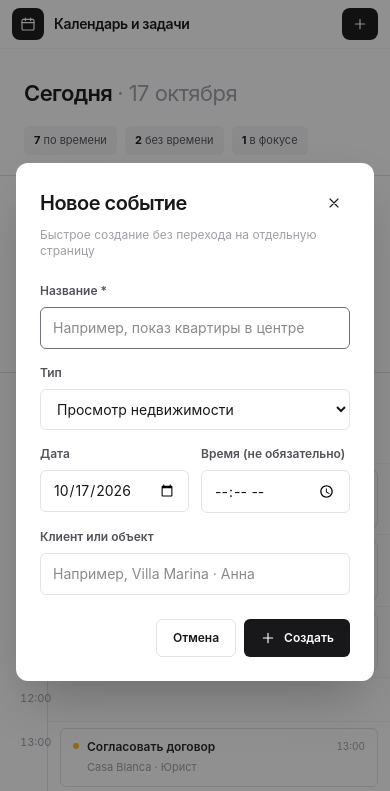
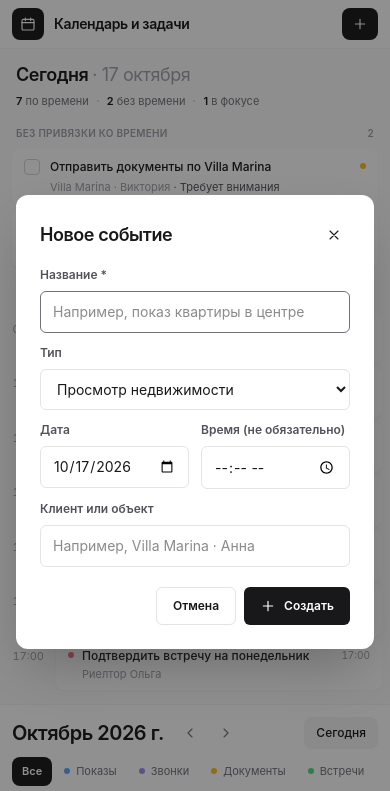
Before and after one commit to markxxv/crm-calendar, a website: page index.html in a window 390 px wide. Both pictures are taken after a click on the button 360 px from the left and 24 px from the top of the page. Shown: the top 791 px of the page. Drawn offline with nearby package versions, Linux system fonts and the light colour scheme.

Commit message:
design: slim day drawer and today agenda, lighter cards and iPad-friendly responsive layout

```diff
--- a/index.html
+++ b/index.html
@@ -321,38 +321,46 @@
             x-show="selectedDate"
             x-cloak
             x-transition.opacity.duration.150ms
-            class="absolute inset-y-0 right-0 z-30 flex w-full flex-col border-l border-zinc-200 bg-white shadow-[-1rem_0_2.5rem_rgb(0_0_0_/_0.06)] sm:w-(--today-panel-width)"
+            class="fixed inset-y-0 right-0 z-40 flex w-full flex-col bg-white shadow-2xl sm:w-(--drawer-width) xl:absolute xl:z-30 xl:h-full xl:border-l xl:border-zinc-100 xl:shadow-[-1rem_0_2.5rem_rgb(0_0_0_/_0.04)]"
             aria-label="События выбранного дня"
           >
-            <div class="border-b border-zinc-200 px-6 pt-7 pb-5">
-              <div class="flex items-start justify-between gap-4">
-                <div>
-                  <p class="text-[0.625rem] font-bold tracking-widest text-zinc-400 uppercase">
-                    Детали дня
-                  </p>
+            <div class="shrink-0 border-b border-zinc-100 px-4 py-3 sm:px-5">
+              <div class="flex min-w-0 items-center justify-between gap-2">
                 <h2
-                    class="mt-2 text-xl font-semibold tracking-tight"
+                  class="min-w-0 text-[0.9375rem] font-semibold tracking-tight"
                   x-text="selectedDate && formatDate(selectedDate)"
                 ></h2>
-                </div>
+                <div class="flex shrink-0 items-center gap-1">
+                  <button
+                    type="button"
+                    @click="openCreate(selectedDate)"
+                    aria-label="Добавить событие на выбранный день"
+                    class="grid size-8 place-items-center rounded-lg bg-zinc-100 text-zinc-700 hover:bg-zinc-200"
+                  >
+                    <svg class="icon size-4" aria-hidden="true">
+                      <use href="#i-plus"></use>
+                    </svg>
+                  </button>
                   <button
                     type="button"
                     @click="selectedDate = null"
                     aria-label="Закрыть"
-                  class="grid size-8 place-items-center rounded-md hover:bg-zinc-100"
+                    class="grid size-8 place-items-center rounded-lg text-zinc-500 hover:bg-zinc-100"
                   >
                     <svg class="icon size-4" aria-hidden="true">
                       <use href="#i-x"></use>
                     </svg>
                   </button>
                 </div>
-              <p class="mt-2 text-xs text-zinc-400">
-                <span x-text="selectedEvents.length"></span> событий ·
+              </div>
+              <p class="mt-0.5 text-[0.6875rem] text-zinc-400">
+                <span x-text="selectedEvents.length"></span> событий
+                <span aria-hidden="true">·</span>
                 <span x-text="selectedUntimed.length"></span> без времени
               </p>
             </div>
 
-            <div class="min-h-0 flex-1 overflow-y-auto px-6 pb-6">
+            <div class="min-h-0 flex-1 overflow-y-auto px-4 pb-4 sm:px-5">
               <template
                 x-for="section in [
                   { label: 'По времени', items: selectedTimed },
@@ -360,18 +368,15 @@
                 ]"
                 :key="section.label"
               >
-                <section class="mt-6">
+                <section x-show="section.items.length" class="mt-3">
                   <h3
-                    class="mb-3 text-[0.625rem] font-bold tracking-widest text-zinc-400 uppercase"
+                    class="mb-1 text-[0.625rem] font-semibold tracking-wide text-zinc-400 uppercase"
                   >
                     <span x-text="section.label"></span> ·
                     <span x-text="section.items.length"></span>
                   </h3>
-                  <template x-if="section.items.length === 0">
-                    <p class="py-3 text-xs text-zinc-400">Нет событий</p>
-                  </template>
                   <template x-for="event in section.items" :key="event.id">
-                    <div class="flex gap-3 border-b border-zinc-100 py-3">
+                    <div class="flex gap-2.5 rounded-lg px-1 py-2.5 hover:bg-zinc-50">
                       <span
                         class="mt-1.5 size-(--event-dot-size) shrink-0 rounded-full"
                         :style="'background-color: var(--event-' + event.type + ')'"
@@ -383,7 +388,7 @@
                           :class="event.done && 'text-zinc-400 line-through'"
                           x-text="event.title"
                         ></p>
-                        <p class="mt-1 text-xs leading-relaxed text-zinc-400">
+                        <p class="mt-0.5 text-[0.6875rem] leading-relaxed text-zinc-400">
                           <span x-show="event.time" x-text="event.time + ' · '"></span>
                           <span x-text="labelFor(event)"></span>
                           <span
@@ -400,68 +405,47 @@
               </template>
             </div>
 
-            <div class="border-t border-zinc-100 p-6">
-              <button
-                type="button"
-                @click="openCreate(selectedDate)"
-                class="inline-flex w-full items-center justify-center gap-2 rounded-lg border border-dashed border-zinc-300 py-3 text-xs font-semibold text-zinc-600 hover:bg-zinc-50"
-              >
-                <svg class="icon size-4" aria-hidden="true">
-                  <use href="#i-plus"></use>
-                </svg>
-                Добавить событие на этот день
-              </button>
-            </div>
           </div>
         </section>
 
         <!-- Hourly agenda: always Today, independent of selected day -->
         <aside
-          class="order-1 flex min-w-0 flex-col border-b border-zinc-200 lg:order-2 lg:sticky lg:top-0 lg:h-[calc(100vh-var(--header-height))] lg:min-h-(--panel-min-height) lg:border-b-0 lg:border-l"
+          class="order-1 flex min-w-0 flex-col border-b border-zinc-100 bg-zinc-50/50 xl:order-2 xl:sticky xl:top-0 xl:h-[calc(100dvh-var(--header-height))] xl:border-b-0 xl:border-l xl:border-zinc-100"
           aria-label="Сегодня по часам"
         >
-          <div class="shrink-0 border-b border-zinc-200 px-6 pt-7 pb-5">
-            <h2 class="text-[1.375rem] font-semibold tracking-tight">
-              Сегодня
-              <span class="font-normal text-zinc-400">
-                · <span x-text="todayLabel"></span>
+          <div class="shrink-0 px-4 pt-3 pb-2 sm:px-5 xl:px-4">
+            <h2 class="text-lg font-semibold tracking-tight">
+              Сегодня <span class="font-normal text-zinc-400">· <span x-text="todayLabel"></span></span>
+            </h2>
+            <div class="mt-1 flex flex-wrap items-center gap-x-2 gap-y-1 text-[0.6875rem] text-zinc-500">
+              <span><strong class="font-semibold text-zinc-900" x-text="timedToday.length"></strong> по времени</span>
+              <span class="size-0.5 rounded-full bg-zinc-300" aria-hidden="true"></span>
+              <span><strong class="font-semibold text-zinc-900" x-text="untimedToday.length"></strong> без времени</span>
+              <template x-if="todayAttention">
+                <span class="inline-flex items-center gap-2">
+                  <span class="size-0.5 rounded-full bg-zinc-300" aria-hidden="true"></span>
+                  <span><strong class="font-semibold text-zinc-900" x-text="todayAttention"></strong> в фокусе</span>
                 </span>
-            </h2>
-            <div class="mt-4 flex flex-wrap items-center gap-2">
-              <span class="rounded-md bg-zinc-100 px-2.5 py-1.5 text-[0.6875rem] text-zinc-600">
-                <strong class="text-zinc-900" x-text="timedToday.length"></strong>
-                по времени
-              </span>
-              <span class="rounded-md bg-zinc-100 px-2.5 py-1.5 text-[0.6875rem] text-zinc-600">
-                <strong class="text-zinc-900" x-text="untimedToday.length"></strong>
-                без времени
-              </span>
-              <span
-                x-show="todayAttention"
-                class="rounded-md bg-zinc-100 px-2.5 py-1.5 text-[0.6875rem] text-zinc-600"
-              >
-                <strong class="text-zinc-900" x-text="todayAttention"></strong>
-                в фокусе
-              </span>
+              </template>
             </div>
           </div>
 
-          <div class="min-h-0 flex-1 overflow-y-auto overscroll-contain pb-6">
-            <section class="pt-5">
+          <div class="min-h-0 flex-1 overflow-y-auto overscroll-contain pb-3 md:grid md:grid-cols-2 md:items-start md:gap-3 md:px-4 xl:block xl:px-0">
+            <section class="pt-2">
               <h3
-                class="flex items-center justify-between px-6 pb-3 text-[0.625rem] font-bold tracking-widest text-zinc-400 uppercase"
+                class="flex items-center justify-between px-4 pb-2 text-[0.625rem] font-semibold tracking-wide text-zinc-400 uppercase sm:px-5 xl:px-4"
               >
                 <span>Без привязки ко времени</span>
                 <span x-text="untimedToday.length"></span>
               </h3>
 
-              <div class="flex flex-col gap-2 px-6 pb-4">
+              <div class="flex flex-col gap-1.5 px-3 pb-3 sm:px-4">
                 <template x-if="untimedToday.length === 0">
                   <p class="py-4 text-xs text-zinc-400">Нет задач без времени</p>
                 </template>
 
                 <template x-for="event in untimedToday" :key="event.id">
-                  <div class="flex min-w-0 items-start gap-2.5 rounded-lg border border-zinc-200 p-3">
+                  <div class="flex min-w-0 items-start gap-2.5 rounded-lg bg-white px-3 py-2.5 shadow-[0_1px_3px_rgba(0,0,0,0.035)]">
                     <button
                       type="button"
                       @click="toggleComplete(event.id)"
@@ -476,7 +460,7 @@
                     </button>
                     <div class="min-w-0 flex-1">
                       <p
-                        class="text-xs font-semibold"
+                        class="text-xs font-medium"
                         :class="event.done && 'text-zinc-400 line-through'"
                         x-text="event.title"
                       ></p>
@@ -500,9 +484,9 @@
               </div>
             </section>
 
-            <section class="border-t border-zinc-200">
+            <section class="pt-2">
               <h3
-                class="flex items-center justify-between px-6 pt-5 pb-3 text-[0.625rem] font-bold tracking-widest text-zinc-400 uppercase"
+                class="flex items-center justify-between px-4 pb-2 text-[0.625rem] font-semibold tracking-wide text-zinc-400 uppercase sm:px-5 xl:px-4"
               >
                 <span>Расписание по часам</span>
                 <span x-text="timedToday.length"></span>
@@ -512,17 +496,18 @@
                 <template x-for="hour in hours" :key="hour">
                   <div
                     class="grid min-h-(--hour-min-height) grid-cols-[var(--hour-label-width)_minmax(0,1fr)]"
+                    :class="eventsAtHour(hour).length === 0 && 'hidden xl:grid'"
                   >
                     <div
-                      class="border-r border-zinc-200 py-3 pl-5 text-[0.6875rem] tabular-nums text-zinc-400"
+                      class="py-2.5 pr-1 text-right text-[0.6875rem] tabular-nums text-zinc-400"
                       x-text="String(hour).padStart(2, '0') + ':00'"
                     ></div>
-                    <div class="flex min-w-0 flex-col gap-1.5 border-b border-zinc-100 px-3 py-1.5">
+                    <div class="flex min-w-0 flex-col gap-1.5 px-2 py-0.5">
                       <template x-for="event in eventsAtHour(hour)" :key="event.id">
                         <button
                           type="button"
                           @click="openDay(today)"
-                          class="flex min-w-0 items-start gap-2 rounded-md border border-zinc-200 bg-white px-3 py-2.5 text-left transition-colors hover:bg-zinc-50"
+                          class="flex min-w-0 items-start gap-2 rounded-lg bg-white px-3 py-2 text-left shadow-[0_1px_3px_rgba(0,0,0,0.035)] transition-colors hover:bg-zinc-100"
                           :class="event.done && 'opacity-60'"
                         >
                           <span
@@ -532,12 +517,12 @@
                           ></span>
                           <span class="min-w-0 flex-1">
                             <span
-                              class="block text-xs font-semibold text-zinc-800"
+                              class="block text-xs font-medium text-zinc-800"
                               :class="event.done && 'line-through'"
                               x-text="event.title"
                             ></span>
                             <span
-                              class="mt-1 block truncate text-[0.6875rem] text-zinc-400"
+                              class="mt-0.5 block truncate text-[0.6875rem] text-zinc-400"
                               x-text="labelFor(event)"
                             ></span>
                           </span>
@@ -573,7 +558,7 @@
         aria-labelledby="modalTitle"
       >
         <div class="flex items-center justify-between gap-3">
-          <h2 id="modalTitle" class="text-xl font-semibold tracking-tight">
+          <h2 id="modalTitle" class="text-lg font-semibold tracking-tight">
             Новое событие
           </h2>
           <button
@@ -587,11 +572,7 @@
             </svg>
           </button>
         </div>
-        <p class="mt-2 mb-6 text-xs text-zinc-400">
-          Быстрое создание без перехода на отдельную страницу
-        </p>
-
-        <form @submit.prevent="createEvent()" class="space-y-4">
+        <form @submit.prevent="createEvent()" class="mt-4 space-y-3">
           <label class="block">
             <span class="mb-2 block text-xs font-semibold text-zinc-600">Название *</span>
             <input
```
Lines whose indentation alone changed are shown as unchanged.
